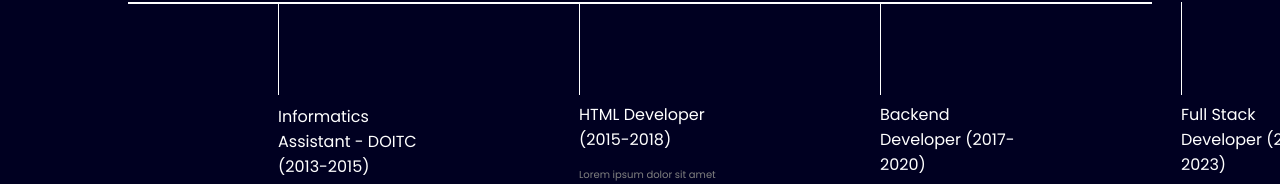
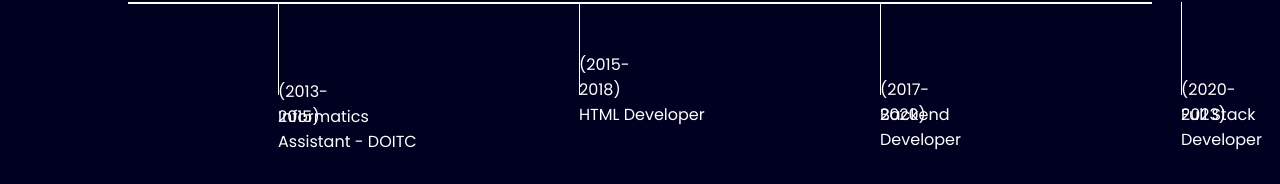
Before and after one commit to Preeti-code11/Portfolio, a plain HTML site: page index.html in a window 1280 px wide. Shown: the part 753-937 px from the top of the page. Drawn offline with nearby package versions, Linux system fonts and the light colour scheme.

Commit message:
add  more code

```diff
--- a/index.html
+++ b/index.html
@@ -154,7 +154,8 @@
         <div class="box">
           <div class="vertical">
             <img class="image-top" id="doitc" src="doitc-logo.png" alt="" />
-            <div class="vertical-title">Informatics Assistant - DOITC (2013-2015)</div>
+            <div class="vertical-title">Informatics Assistant - DOITC</div>
+            <div>(2013-2015)</div>
             <div class="vertical-desc">
               Lorem ipsum dolor sit amet consectetur adipisicing elit. A ipsa
               soluta libero commodi perferendis culpa beatae optio sapiente
@@ -163,7 +164,8 @@
           </div>
           <div class="vertical">
             <img class="image-top" src="aevnour.png" alt="" />
-            <div class="vertical-title">HTML Developer (2015-2018)</div>
+            <div class="vertical-title">HTML Developer</div>
+            <div>(2015-2018)</div>
             <div class="vertical-desc">
               Lorem ipsum dolor sit amet consectetur adipisicing elit. A ipsa
               soluta libero commodi perferendis culpa beatae optio sapiente
@@ -172,7 +174,8 @@
           </div>
           <div class="vertical">
             <img class="image-top" src="aevnour.png" alt="" />
-            <div class="vertical-title">Backend Developer (2017-2020)</div>
+            <div class="vertical-title">Backend Developer</div>
+            <div>(2017-2020)</div>
             <div class="vertical-desc">
               Lorem ipsum dolor sit amet consectetur adipisicing elit. A ipsa
               soluta libero commodi perferendis culpa beatae optio sapiente
@@ -181,7 +184,8 @@
           </div>
           <div class="vertical">
             <img class="image-top" src="aevnour.png" alt="" />
-            <div class="vertical-title">Full Stack Developer (2020-2023)</div>
+            <div class="vertical-title">Full Stack Developer</div>
+            <div>(2020-2023)</div>
             <div class="vertical-desc">
               Lorem ipsum dolor sit amet consectetur adipisicing elit. A ipsa
               soluta libero commodi perferendis culpa beatae optio sapiente
```
